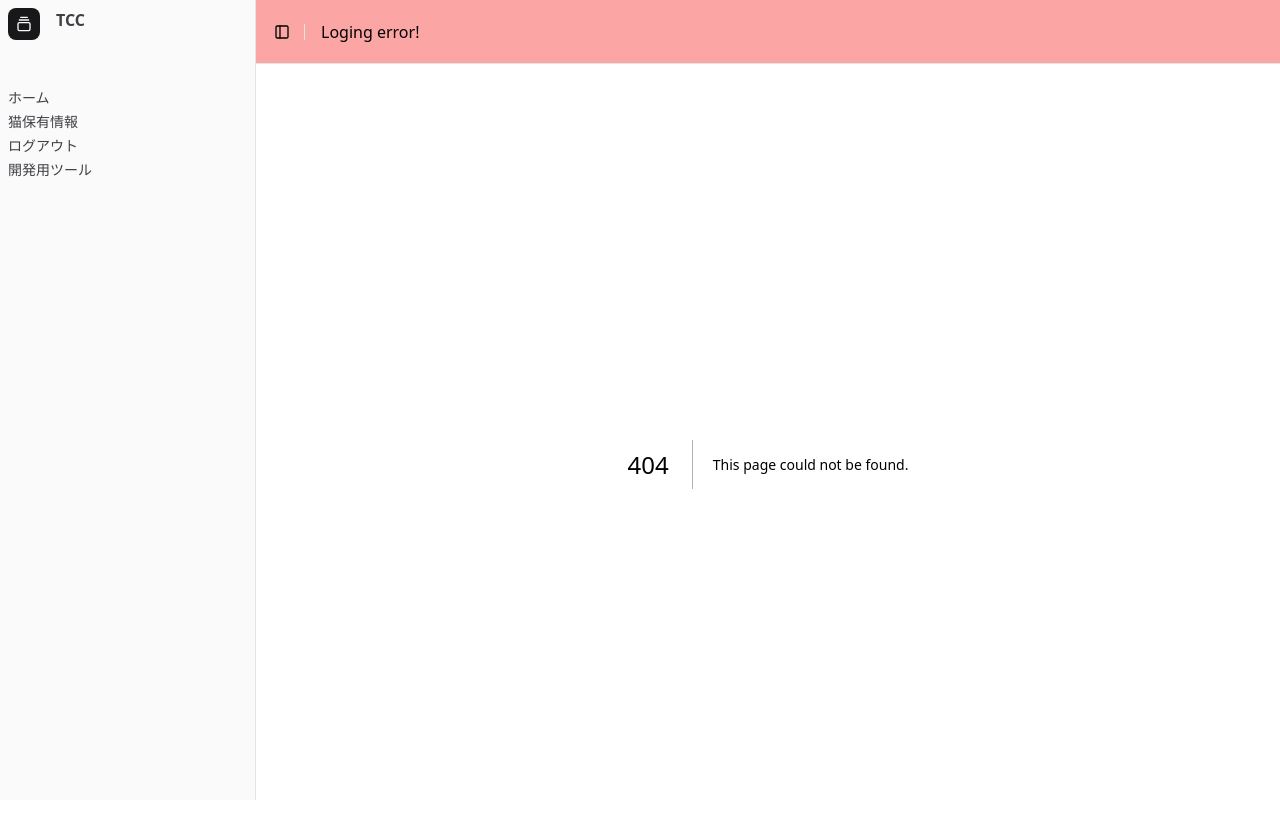
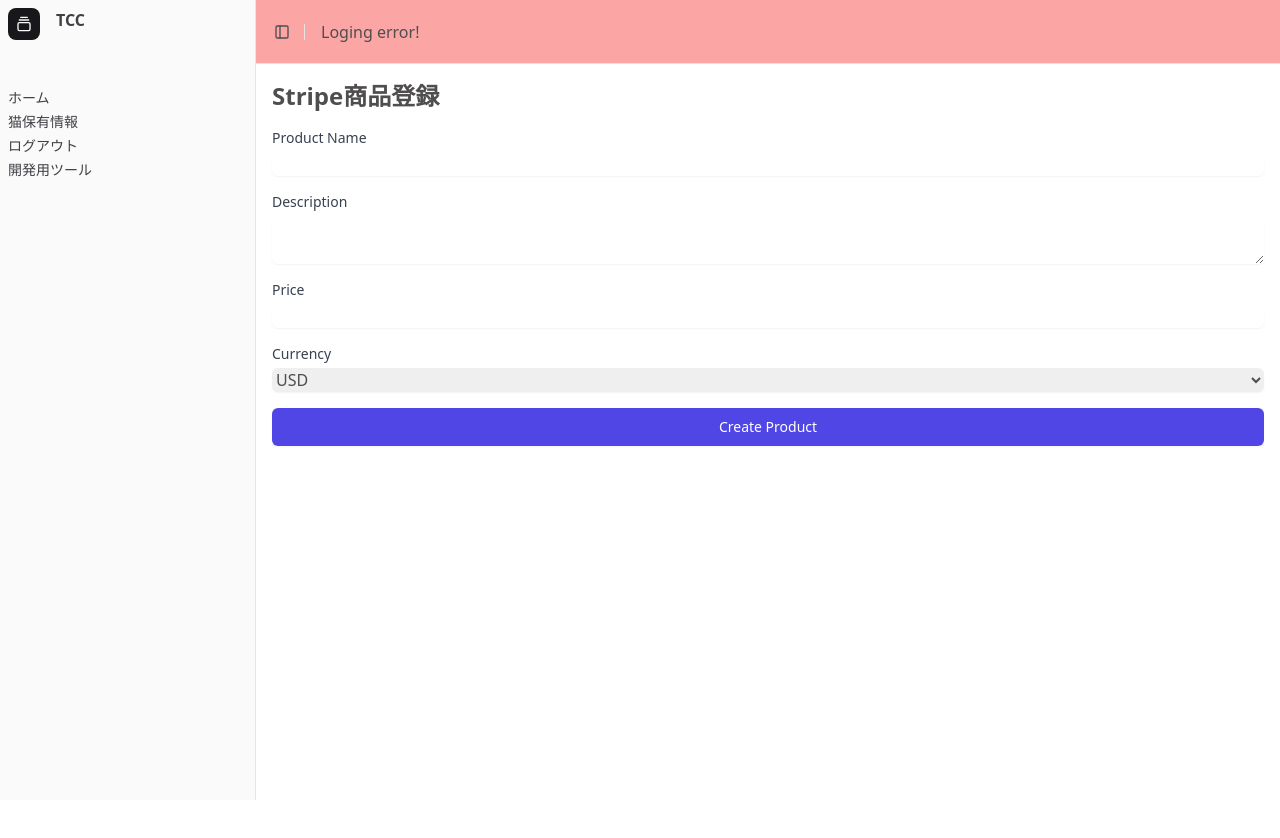
Before and after one commit to fukugit/kitties-social-ui-prototype, a Next.js app: page /stripe in a window 1280 px wide. Before the commit this address had no page. Shown: the top 838 px of the page. After the commit the page ends 800 px from the top, so only its background shows below. Built offline with nearby package versions, Linux system fonts and the light colour scheme.

Commit message:
・Stripeの商品登録画面 ・API経由で登録できることを確認

```diff
--- a/package.json
+++ b/package.json
@@ -26,6 +26,7 @@
     "react-dom": "^18",
     "react-dropzone": "^14.3.2",
     "react-hook-form": "^7.53.1",
+    "stripe": "^17.4.0",
     "tailwind-merge": "^2.5.3",
     "tailwindcss-animate": "^1.0.7",
     "zod": "^3.23.8"
--- a/src/app/registration/confirmation/page.jsx
+++ b/src/app/registration/confirmation/page.jsx
@@ -30,29 +30,33 @@
 
   //画像登録＆支払い処理
   const handlePayment = async() => {
-    //console.log("Hi")
-    if (!image) {
-      alert('画像を選択してください');
-      return;
-    }
+    // //console.log("Hi")
+    // if (!image) {
+    //   alert('画像を選択してください');
+    //   return;
+    // }
 
-    // Blob URLからBlobオブジェクトを取得
-    const blob = await fetch(image).then((res) => res.blob());
+    // // Blob URLからBlobオブジェクトを取得
+    // const blob = await fetch(image).then((res) => res.blob());
 
-    const formData = new FormData();
-    formData.append('nickname',nickName);
-    // formData.append('file', image);
-    formData.append('file', blob, 'uploaded-image.jpg'); // ファイル名を指定
-    console.log(image);
+    // const formData = new FormData();
+    // formData.append('nickname',nickName);
+    // // formData.append('file', image);
+    // formData.append('file', blob, 'uploaded-image.jpg'); // ファイル名を指定
+    // console.log(image);
 
-    try {
-      // JWTトークンを取得（ここではlocalStorageから取得する例を示します）
-      // const token = localStorage.getItem('jwtToken'); // トークンの保存場所に応じて変更してください
-      const response = await pedigreeUpload(formData)
-      console.log('成功:', response.data);
-    } catch (error) {
-      console.error('エラー:', error);
-    }
+    // try {
+    //   // JWTトークンを取得（ここではlocalStorageから取得する例を示します）
+    //   // const token = localStorage.getItem('jwtToken'); // トークンの保存場所に応じて変更してください
+    //   const response = await pedigreeUpload(formData)
+    //   console.log('成功:', response.data);
+    // } catch (error) {
+    //   console.error('エラー:', error);
+    // }
+
+    //stripe pageに遷移
+    router.push('../stripe');
+
   };
 
 
--- /dev/null
+++ b/src/app/stripe/page.jsx
@@ -0,0 +1,10 @@
+import ProductForm from '@/components/ProductForm'
+
+export default function CreateProductPage() {
+  return (
+    <div className="container mx-auto p-4">
+      <h1 className="text-2xl font-bold mb-4">Stripe商品登録</h1>
+      <ProductForm />
+    </div>
+  )
+}
--- /dev/null
+++ b/src/components/ProductForm.jsx
@@ -0,0 +1,86 @@
+'use client'
+
+import { useState } from 'react'
+import { useRouter } from 'next/navigation'
+import { createProduct } from '../service/actions'
+
+export default function ProductForm() {
+  const [name, setName] = useState('')
+  const [description, setDescription] = useState('')
+  const [price, setPrice] = useState('')
+  const [currency, setCurrency] = useState('usd')
+  const [error, setError] = useState(null)
+  const router = useRouter()
+
+  const handleSubmit = async (e) => {
+    e.preventDefault()
+    setError(null)
+
+    try {
+      const result = await createProduct({ name, description, price: parseFloat(price) * 100, currency })
+      if (result.error) {
+        setError(result.error)
+      } else {
+        alert('Product created successfully!')
+        router.push('/stripe') // リダイレクトまたは状態をリセット
+      }
+    } catch (err) {
+      setError('An unexpected error occurred')
+    }
+  }
+
+  return (
+    <form onSubmit={handleSubmit} className="space-y-4">
+      <div>
+        <label htmlFor="name" className="block text-sm font-medium text-gray-700">Product Name</label>
+        <input
+          type="text"
+          id="name"
+          value={name}
+          onChange={(e) => setName(e.target.value)}
+          required
+          className="mt-1 block w-full rounded-md border-gray-300 shadow-sm focus:border-indigo-300 focus:ring focus:ring-indigo-200 focus:ring-opacity-50"
+        />
+      </div>
+      <div>
+        <label htmlFor="description" className="block text-sm font-medium text-gray-700">Description</label>
+        <textarea
+          id="description"
+          value={description}
+          onChange={(e) => setDescription(e.target.value)}
+          className="mt-1 block w-full rounded-md border-gray-300 shadow-sm focus:border-indigo-300 focus:ring focus:ring-indigo-200 focus:ring-opacity-50"
+        />
+      </div>
+      <div>
+        <label htmlFor="price" className="block text-sm font-medium text-gray-700">Price</label>
+        <input
+          type="number"
+          id="price"
+          value={price}
+          onChange={(e) => setPrice(e.target.value)}
+          required
+          min="0"
+          step="0.01"
+          className="mt-1 block w-full rounded-md border-gray-300 shadow-sm focus:border-indigo-300 focus:ring focus:ring-indigo-200 focus:ring-opacity-50"
+        />
+      </div>
+      <div>
+        <label htmlFor="currency" className="block text-sm font-medium text-gray-700">Currency</label>
+        <select
+          id="currency"
+          value={currency}
+          onChange={(e) => setCurrency(e.target.value)}
+          className="mt-1 block w-full rounded-md border-gray-300 shadow-sm focus:border-indigo-300 focus:ring focus:ring-indigo-200 focus:ring-opacity-50"
+        >
+          <option value="usd">USD</option>
+          <option value="eur">EUR</option>
+          <option value="jpy">JPY</option>
+        </select>
+      </div>
+      {error && <p className="text-red-500">{error}</p>}
+      <button type="submit" className="w-full py-2 px-4 border border-transparent rounded-md shadow-sm text-sm font-medium text-white bg-indigo-600 hover:bg-indigo-700 focus:outline-none focus:ring-2 focus:ring-offset-2 focus:ring-indigo-500">
+        Create Product
+      </button>
+    </form>
+  )
+}
--- /dev/null
+++ b/src/service/actions.js
@@ -0,0 +1,25 @@
+'use server'
+
+import apiClient from "@/lib/api"
+
+export async function createProduct({ name, description, price, currency }) {
+  try {
+    const response = await apiClient.post('/stripe/createproduct', {
+      name,
+      description,
+      price,
+      currency
+    })
+
+    if (response.ok) {
+      const data = await response.json()
+      return { success: true, productId: data.productId, priceId: data.priceId }
+    } else {
+      const errorData = await response.json()
+      return { error: errorData.message || 'Failed to create product' }
+    }
+  } catch (error) {
+    console.error('Error creating product:', error)
+    return { error: 'An unexpected error occurred' }
+  }
+}
```
Also changed, not shown: 1 other file (tests, documents, lock files or other folders).
